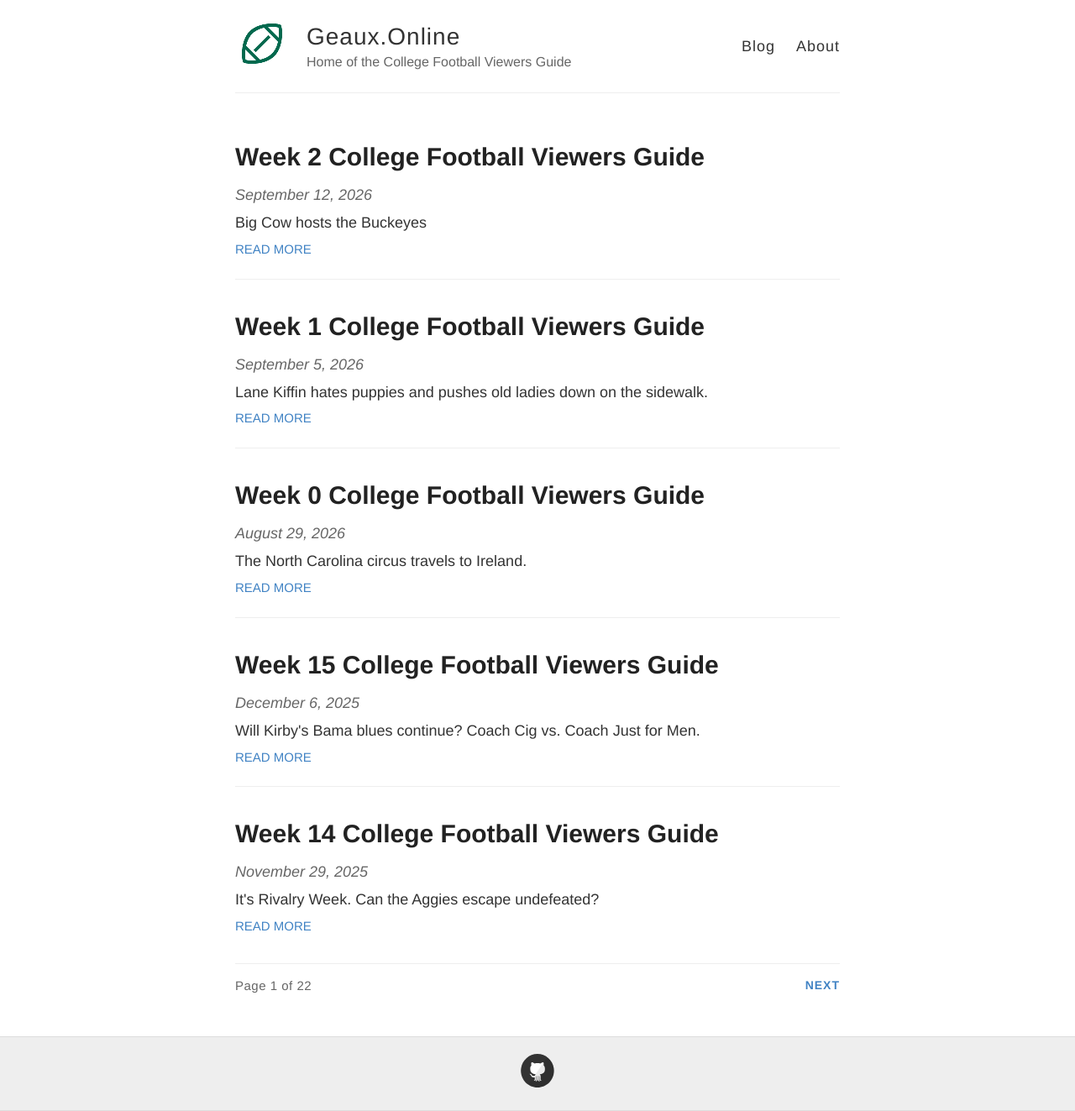
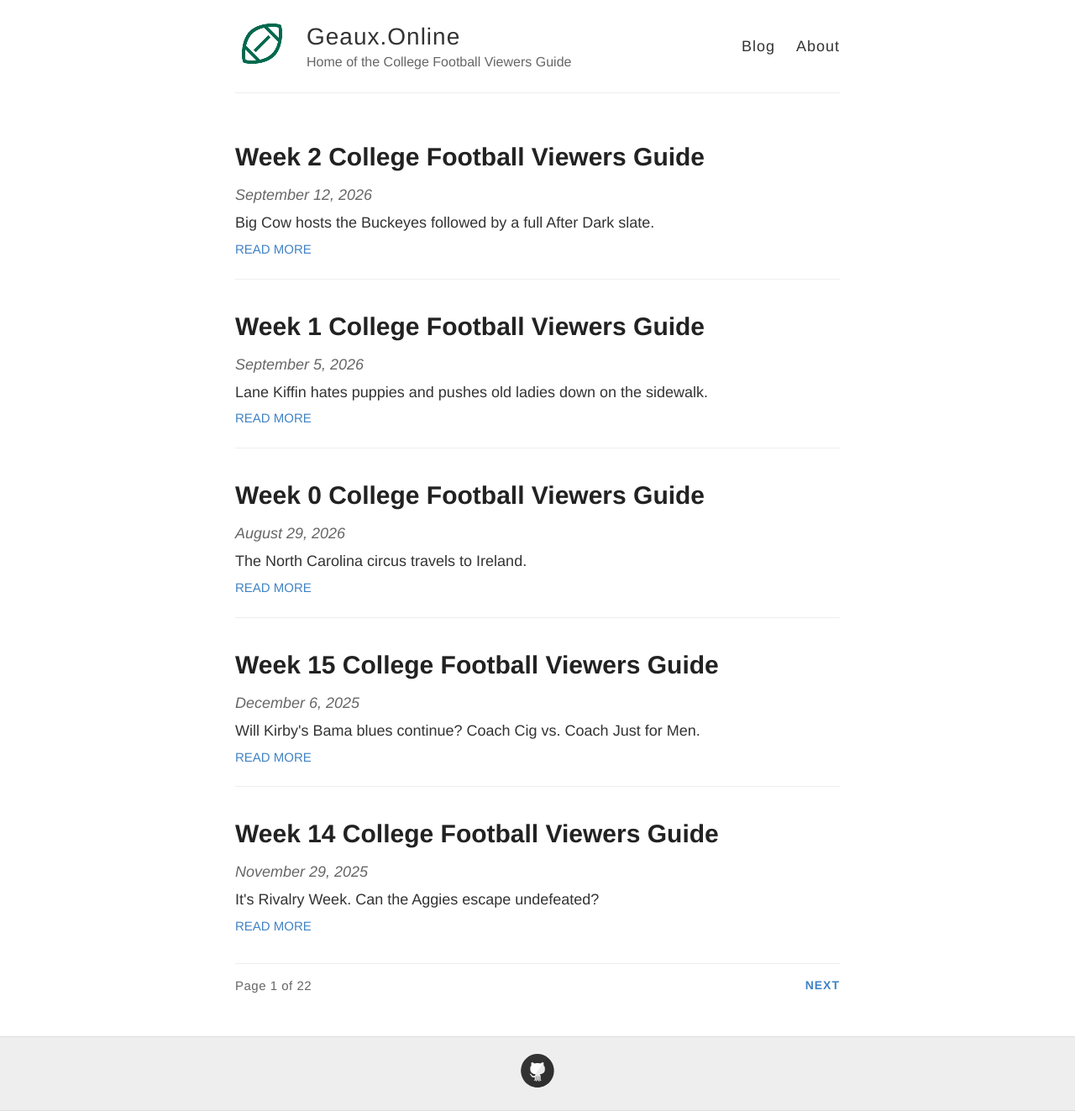
Before and after one commit to GeauxJD/geaux-site, a Jekyll site: the page built from index.html, in a window 1280 px wide. Shown: the whole page at 84% size. Built offline with Jekyll 4.4.1, drawn with Linux system fonts in a browser that asks for light colours; the list of posts is cut into pages by our own code.

Commit message:
Update description
Signed-off-by: Jeff Diecks <55294502+GeauxJD@users.noreply.github.com>

```diff
--- a/_posts/2026-09-12-week-2-cfg.md
+++ b/_posts/2026-09-12-week-2-cfg.md
@@ -3,7 +3,7 @@ layout: post
 title: "Week 2 College Football Viewers Guide"
 date: 2026-09-12
 description: >-
-  Big Cow hosts the Buckeyes
+  Big Cow hosts the Buckeyes followed by a full After Dark slate.
 ---
 The world’s foremost authority on college football viewership, helping tens of people clickover from Bama blowouts to more quality games since 2018!
 
```
